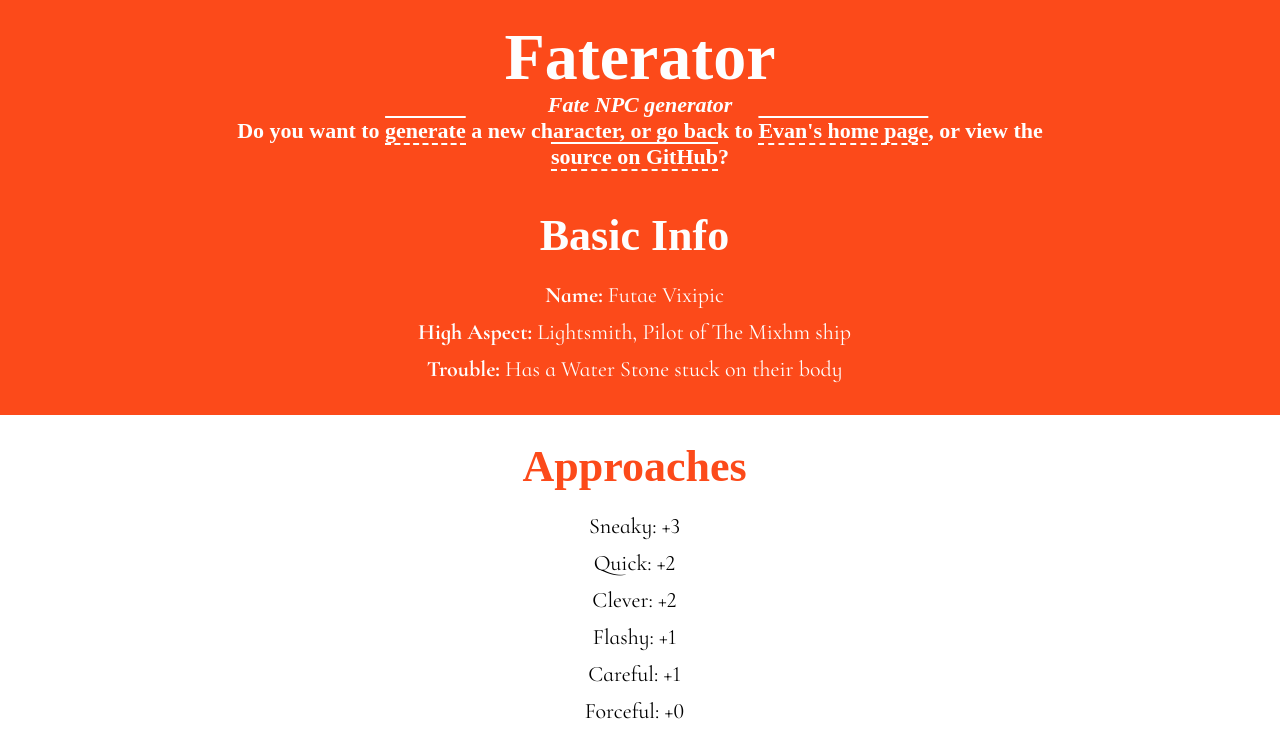
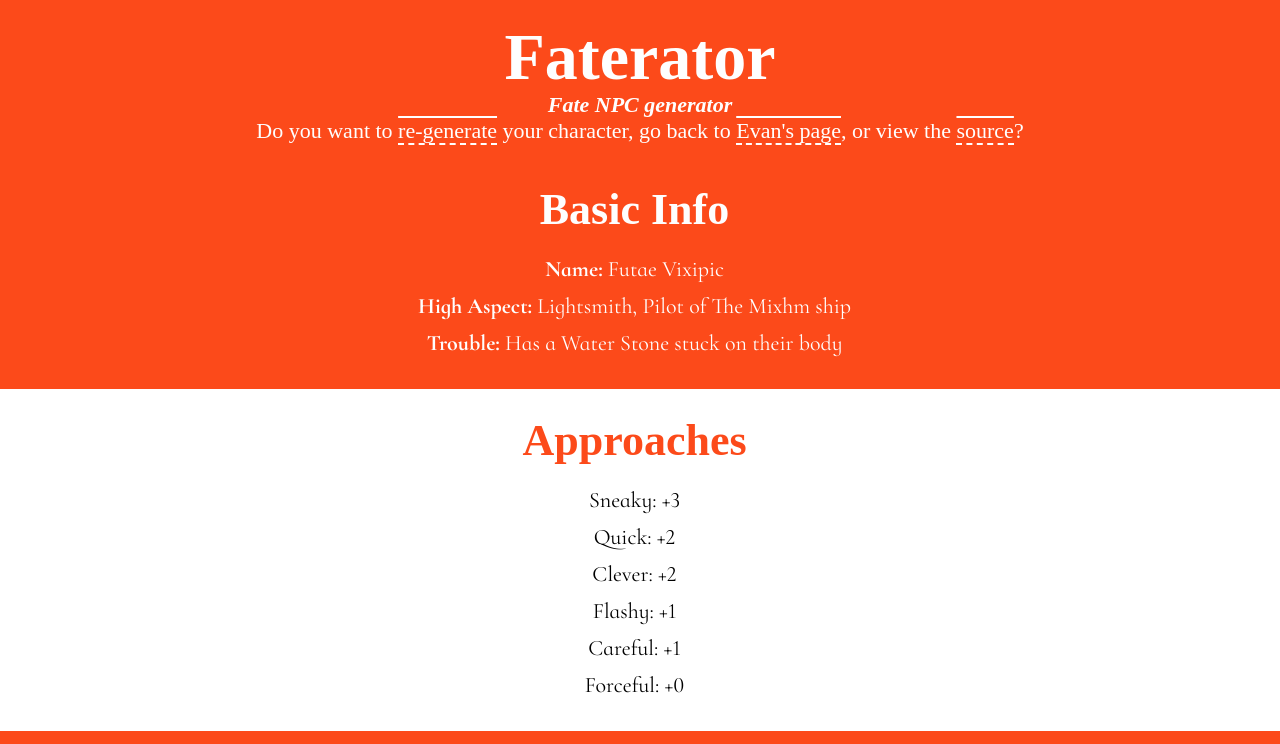
Before and after one commit to evangipson/faterator, a plain HTML site: page index.html in a window 1280 px wide. Shown: the top 744 px of the page. Drawn offline with Linux system fonts and the light colour scheme; a web font is replaced by a local one.

Commit message:
Improve link verbage
It sounded weird before, and the links were a little long for my liking.

```diff
--- a/index.html
+++ b/index.html
@@ -28,7 +28,7 @@
         <h1>Faterator</h1>
         <div class="subtitle">
             <p><em>Fate NPC generator</em></p>
-            <p>Do you want to <a href="http://evangipson.com/faterator">generate</a> a new character, or go back to <a href="http://evangipson.com">Evan's home page</a>, or view the <a href="https://github.com/evangipson/faterator">source on GitHub</a>?</p>
+            <p style="font-weight:300;">Do you want to <a href="http://evangipson.com/faterator">re-generate</a> your character, go back to <a href="http://evangipson.com">Evan's page</a>, or view the <a href="https://github.com/evangipson/faterator">source</a>?</p>
         </div>
         <div class="basic-info">
             <h3>Basic Info</h3>
```
